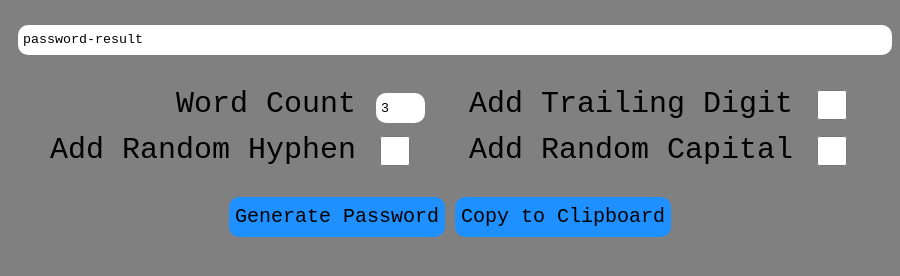
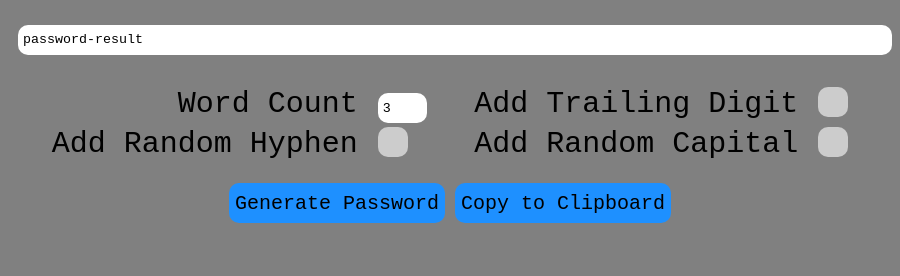
Before and after one commit to BuschEric97/password-generator_electron, an Electron app: page index.html in a window 900 px wide. Drawn offline with Linux system fonts and the light colour scheme.

Commit message:
Stylized checkboxes and tidied up some things

```diff
--- a/index.html
+++ b/index.html
@@ -23,15 +23,24 @@
                 </div>
                 <div class="toggles-grid-item-text" id="trailing-digit-text">Add Trailing Digit</div>
                 <div class="toggles-grid-item" id="trailing-digit">
-                    <input type="checkbox" id="trailing-digit-checkbox">
+                    <label class="checkbox">
+                        <input type="checkbox" id="trailing-digit-checkbox">
+                        <span class="slider"></span>
+                    </label>
                 </div>
                 <div class="toggles-grid-item-text" id="random-hyphen-text">Add Random Hyphen</div>
                 <div class="toggles-grid-item" id="random-hyphen">
-                    <input type="checkbox" id="random-hyphen-checkbox">
+                    <label class="checkbox">
+                        <input type="checkbox" id="random-hyphen-checkbox">
+                        <span class="slider"></span>
+                    </label>
                 </div>
                 <div class="toggles-grid-item-text" id="random-capital-text">Add Random Capital</div>
                 <div class="toggles-grid-item" id="random-capital">
-                    <input type="checkbox" id="random-capital-checkbox">
+                    <label class="checkbox">
+                        <input type="checkbox" id="random-capital-checkbox">
+                        <span class="slider"></span>
+                    </label>
                 </div>
             </div>
         </div>
--- a/main.js
+++ b/main.js
@@ -4,7 +4,7 @@ const path = require("path");
 const loadMainWindow = () => {
     const mainWindow = new BrowserWindow({
         width : 900,
-        height: 300,
+        height: 250,
         webPreferences: {
             nodeIntegration: true
         }
--- a/style.css
+++ b/style.css
@@ -13,10 +13,33 @@ input[type=text] {
     font-family: 'Courier New', Courier, monospace;
 }
 
-input[type=checkbox] {
+.checkbox {
+    position: relative;
+    display: inline-block;
     height: 30px;
     width: 30px;
 }
+.slider {
+    position: absolute;
+    cursor: pointer;
+    top: 0;
+    left: 0;
+    right: 0;
+    bottom: 0;
+    background-color: #ccc;
+    -webkit-transition: .2s;
+    transition: .2s;
+    border-radius: 10px;
+}
+input[type=checkbox] {
+    opacity: 0;
+    height: 0;
+    width: 0;
+}
+input[type=checkbox]:checked + .slider {
+    background-color: dodgerblue;
+}
+
 
 input[type=number] {
     height: 30px;
@@ -33,4 +56,8 @@ button {
     font-size: 20px;
     font-family: 'Courier New', Courier, monospace;
     background-color: dodgerblue;
+    outline: none;
 }
+button:active {
+    background-color: deepskyblue;
+}
```
